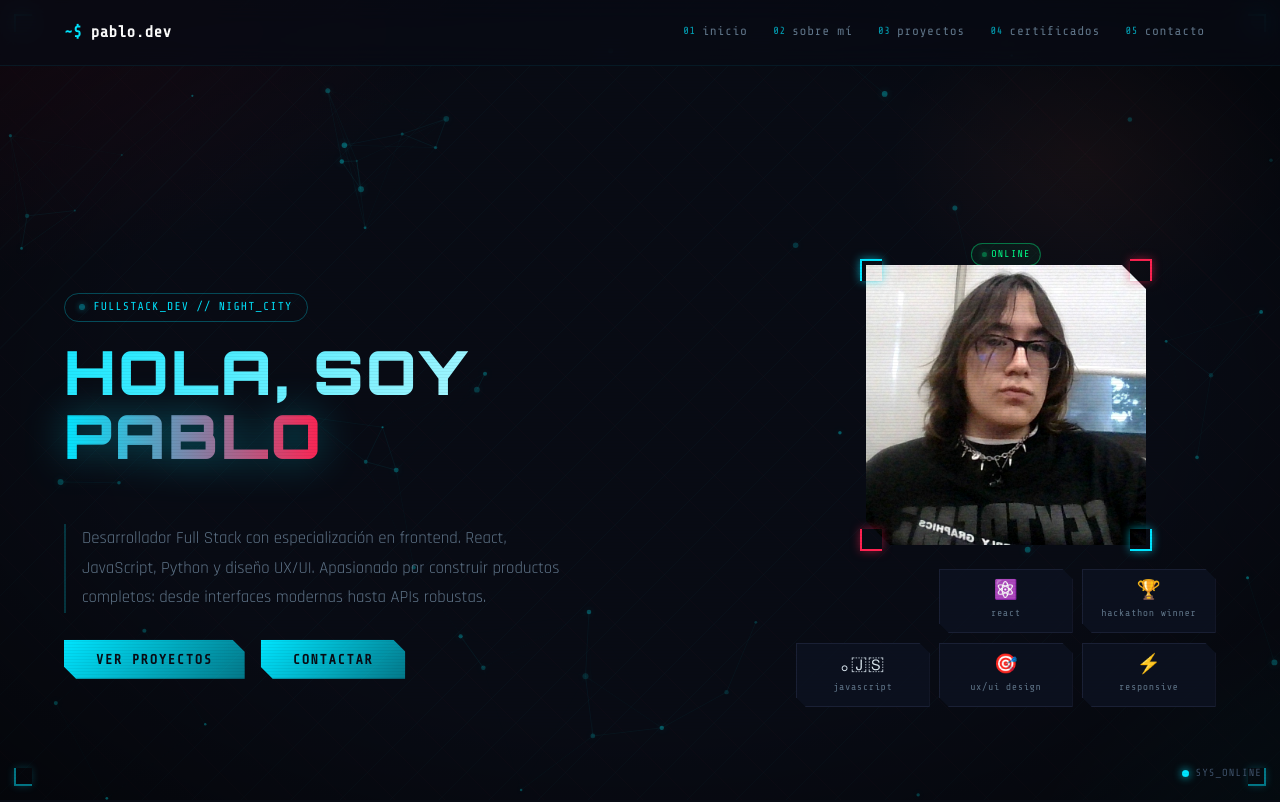
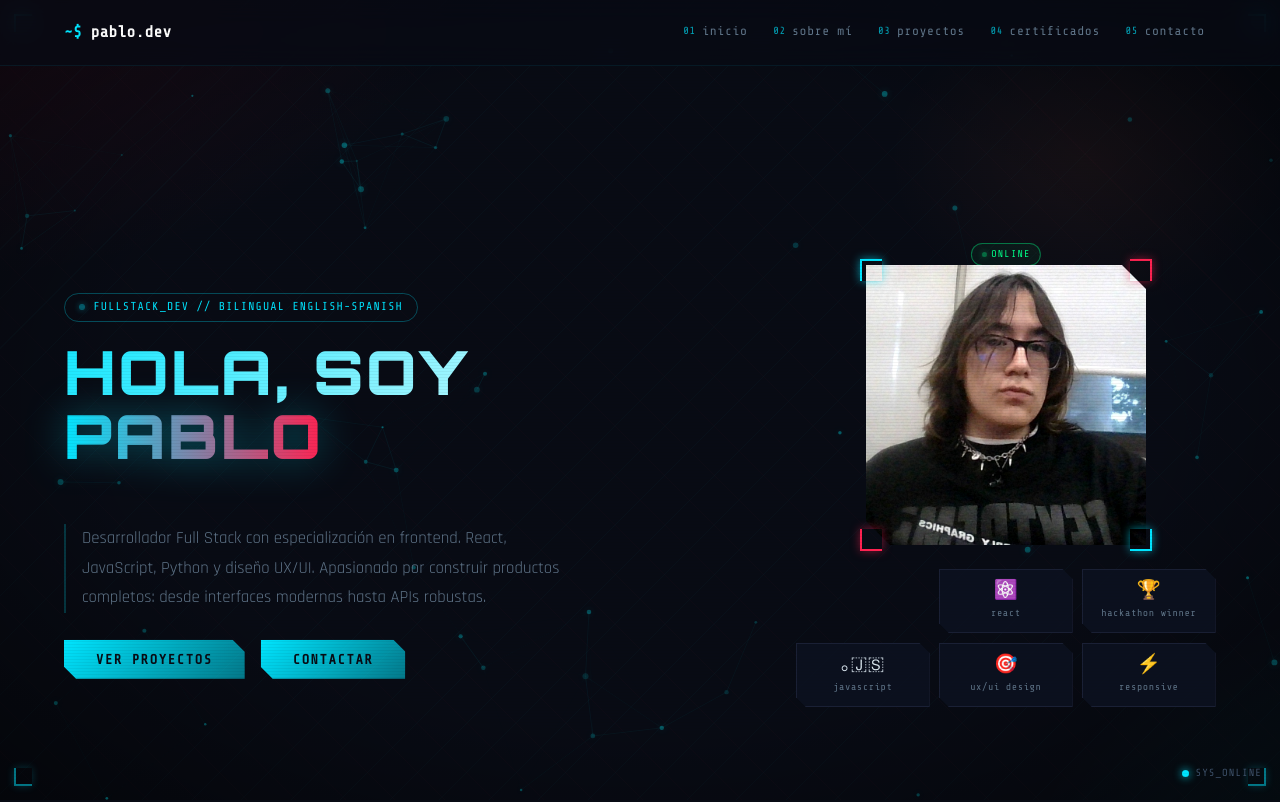
Before and after one commit to Puma120/Portafolio, a React (Vite) app: page / in a window 1280 px wide. Shown: the top 802 px of the page. Built offline with nearby package versions, Linux system fonts and the light colour scheme.

Commit message:
feat: add Hero section component with typewriter effect and animated floating cards

```diff
--- a/src/components/Hero.jsx
+++ b/src/components/Hero.jsx
@@ -61,7 +61,7 @@ const Hero = () => {
         <div className="hero-content stagger-container">
           <div className="hero-badge">
             <div className="hero-badge-dot" />
-            <span>FULLSTACK_DEV // NIGHT_CITY</span>
+            <span>FULLSTACK_DEV // BILINGUAL ENGLISH-SPANISH</span>
           </div>
           <h1 ref={titleRef} className="hero-title">
           </h1>
```
